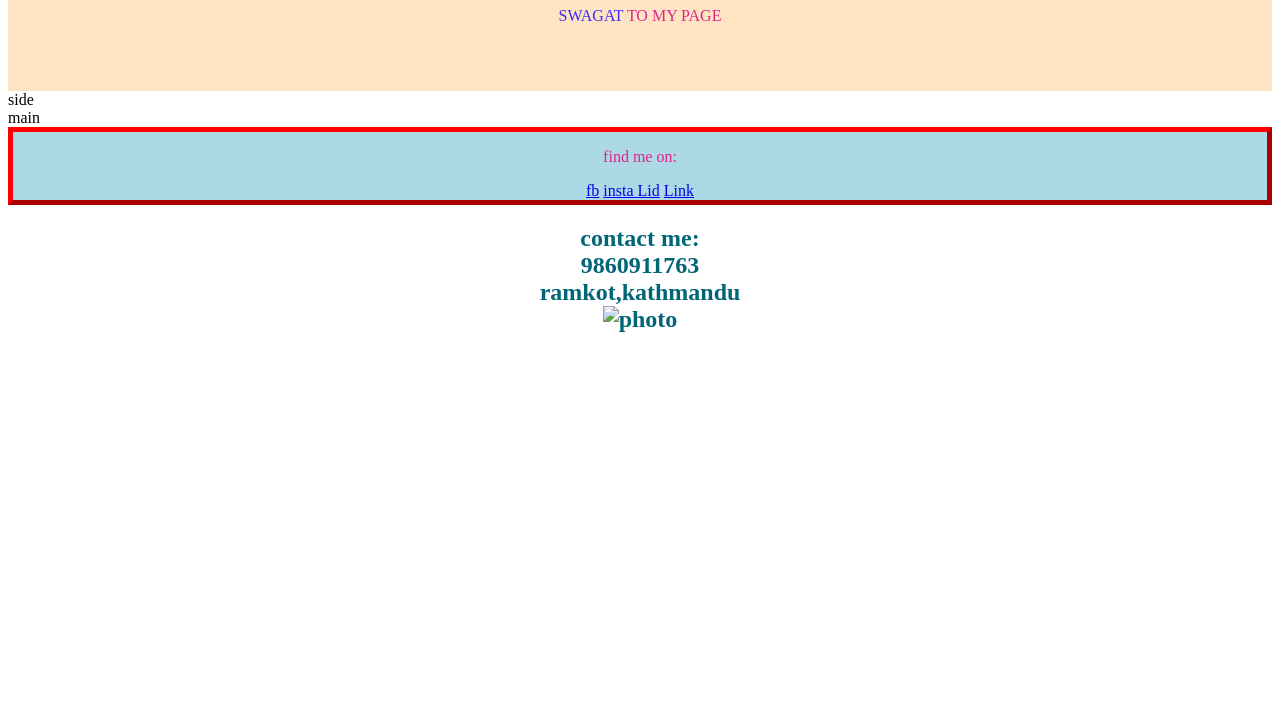
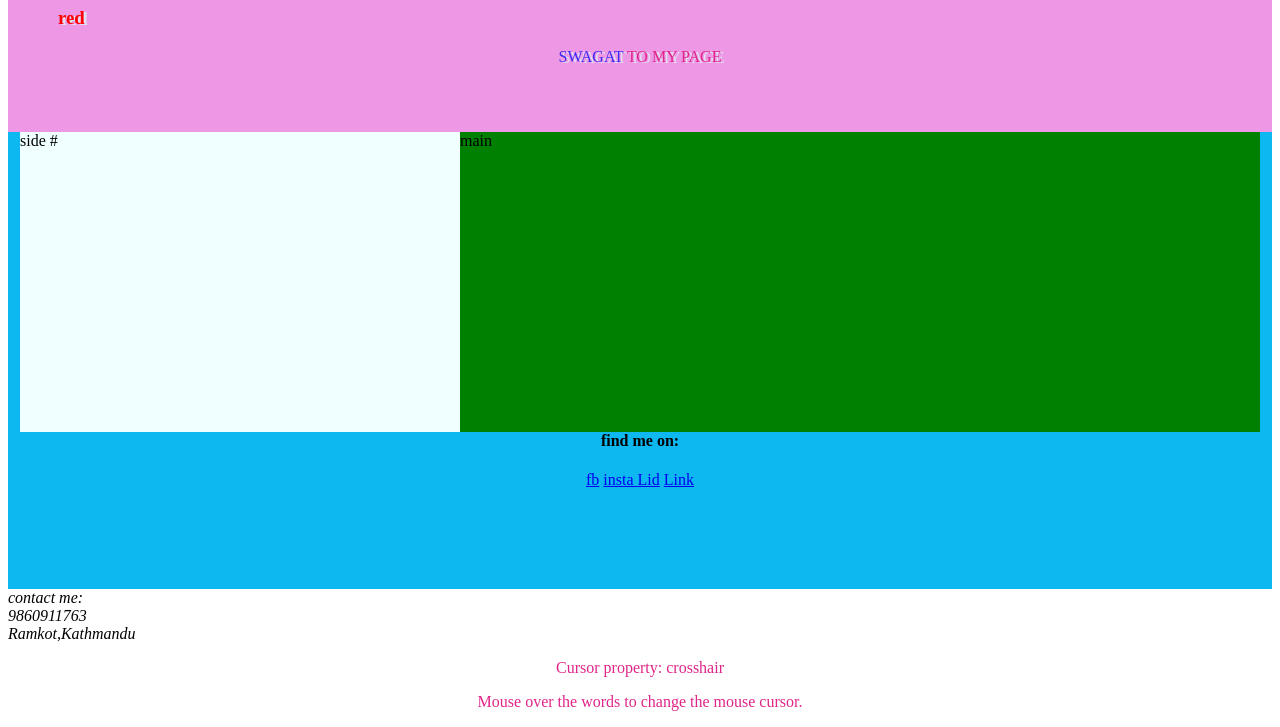
Before and after one commit to Shubhekshya/webpage, a plain HTML site: page index.html in a window 1280 px wide. Shown: the part 131-858 px from the top of the page. Before the commit the page ends 800 px from the top, so only its background shows below. Drawn offline with Linux system fonts and the light colour scheme.

Commit message:
iteratio1

```diff
--- a/index.html
+++ b/index.html
@@ -1,30 +1,30 @@
 <!DOCTYPE html>
 <html lang="en">
 <head>
-<title>Page Title</title>
+<title>my page</title>
 <meta charset="UTF-8">
 <meta name="viewport" content="width=device-width, initial-scale=1">
 <link href="style.css" rel="stylesheet" type="text/css">
 </head>
 
-<div class="header">
+<div class="header" style="text-shadow: 3px 1px rgb(224, 224, 241)" >
     <STYLE>
         h1 {color:#287;text-align: center;}
         p {color:rgb(223, 37, 136);text-align: center}
+
     </STYLE>
     <h1>NAMASKAR</h1>
+    <h3>red</h3>
     <p> <span style="color:rgb(63, 43, 246)"> SWAGAT </span> TO MY PAGE</p>
   </div>
 
   <div class="row">
-    <div class="side">side
-      <br>
-
-    </div>
+    <div class="side">side #</div>
     <div class="main">main</div>
   </div>
+
   <div class="navbar" >
-    <p>find me on:</p>
+    <h4 title="social media">find me on:</h4>
     <a href="#"; text-align="center">fb</a>
     <a href="#">insta </a>
     <a href="#">Lid</a>
@@ -34,15 +34,12 @@
   <div class="footer">
     <style>
         h2 {color:#067;text-align: center;}
-
     </style>
-    <h2>contact me:<br>
-        9860911763
-        <br>ramkot,kathmandu
-        <br>
-        <img src="images\20230531_114924.jpg" alt="photo" height="450px" width="200px"/>
-    </h2>
-
-
+    <address> contact me:<br>9860911763<br>Ramkot,Kathmandu
+    </address>
+   <p>Cursor property: crosshair</p>
+    <p class="wait">
+       Mouse over the words to change the mouse cursor.
+    </p>
 </body>
 </html>
--- a/style.css
+++ b/style.css
@@ -1,19 +1,47 @@
 .header{
-    background-color: bisque;
+    background-color: rgb(238, 151, 228);
     padding: 50px;
 
   }
   .navbar {
-    border: 5px outset red;
-    background-color: lightblue;
+
+    float: bottom;
+    padding: 100px;
+    background-color: rgb(13, 183, 240);
     text-align: center;
 
   }
+  .row{
+    width:1240px;
+    background-color: antiquewhite;
+    margin: auto;
+  }
   .side
   {
-    border: 10px blue;
+    float: left;
+    background-color: azure;
+    width: 440px;
+    height: 300px;
+  }
+  .side:hover{
+    background-color: orange;
+    font-family: 'Franklin Gothic Medium';
   }
   .main
   {
-    border: 10px green;
+    background-color: green;
+    float: right;
+    width: 800px;
+    height: 300px;
+
   }
+  .main:hover
+  {
+    background-color: orange;
+  }
+  div>h3{
+    color: red;
+  }
+  .wait{
+    cursor: crosshair;
+  }
```
